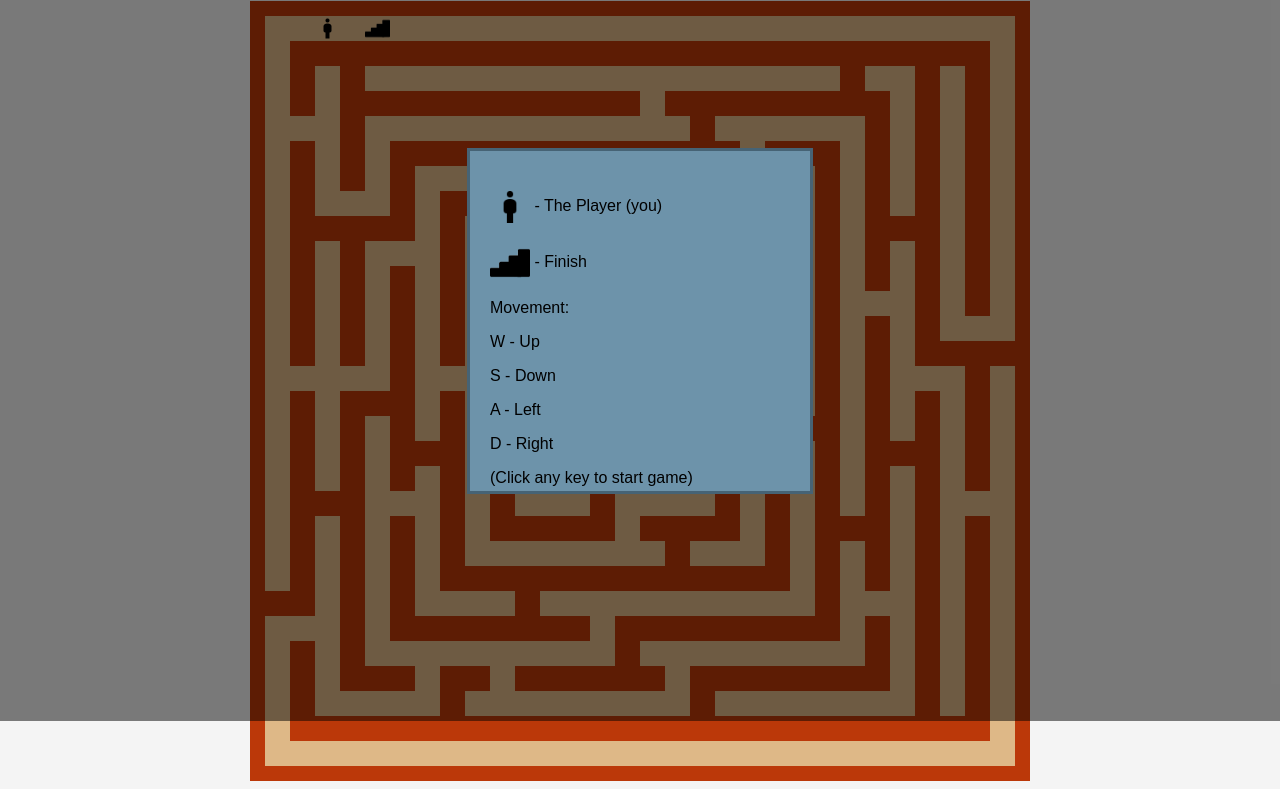
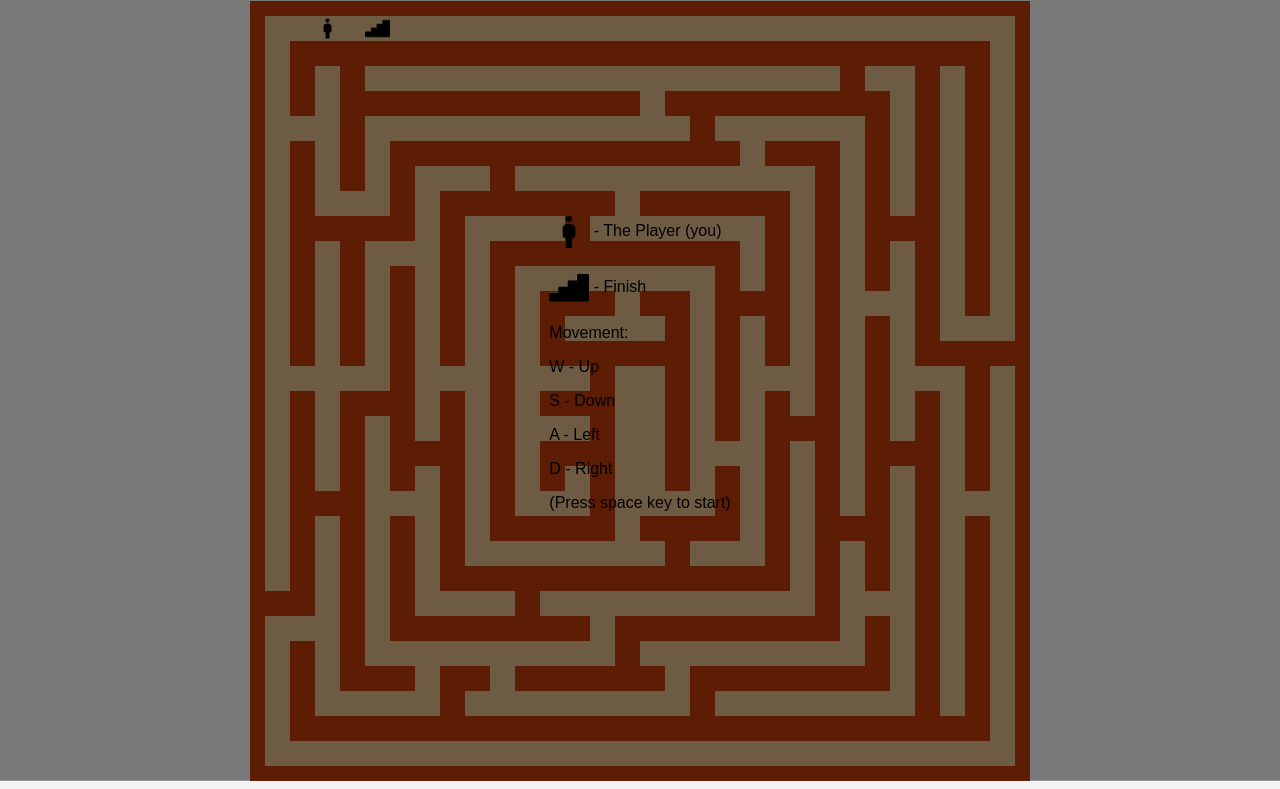
Before and after one commit to Patrex97/Project-Labyrinth, a plain HTML site: page index.html in a window 1280 px wide. Shown: the part 79-868 px from the top of the page. Drawn offline with Linux system fonts and the light colour scheme.

Commit message:
width bugfix

```diff
--- a/index.css
+++ b/index.css
@@ -2,6 +2,16 @@ body {
     background: #f4f4f4;
     font-family: sans-serif;
     box-sizing: border-box;
+    height: 100%;
+    margin:0;
+    overflow-x:hidden;
+}
+
+.main-container{
+    position:relative;
+    width:100vw;
+    height:100%;
+    /* overflow:hidden; */
 }
 h1 {
     text-align: center;
@@ -69,8 +79,8 @@ h1 {
     left:50%;
     top:50%;
     transform: translateX(-50%) translateY(-50%);
-    width:100vw;
-    height:100vh;
+    width:100%;
+    height:100%;
     background-color: rgba(0,0, 0, 0.5);
     z-index:2;
     display:none;
--- a/index.html
+++ b/index.html
@@ -11,6 +11,7 @@
 </head>
 
 <body>
+    <main class="main-container">
         <h1>Project Labyrinth</h1>
         <div id="gameArea" tabindex="-1"></div>
         <div id="hud">
@@ -20,8 +21,7 @@
             <div id="right" class="move-btn" move_direction="KeyD"></div>
         </div>
         <div class="popup">
-        <div id="instruction">
-            <p></p>
+            <div id="instruction desktop">
                 <p><img src="images/player.png" class="popup-image" alt="square should be here"> - The Player (you)</p>
                 <p><img src="images/finish.png"class="popup-image" alt="square should be here"> - Finish</p>
                 <p>Movement:</p>
@@ -29,13 +29,18 @@
                 <p>S - Down</p>
                 <p>A - Left</p>
                 <p>D - Right</p>
-            <p>(Click any key to start game)</p>
+                <p>(Press space key to start)</p>
             </div>
+            <!-- <div id="instruction desktop">
+                <p><img src="images/player.png" class="popup-image" alt="square should be here"> - The Player (you)</p>
+                <p><img src="images/finish.png"class="popup-image" alt="square should be here"> - Finish</p>
+                <p>Movement:</p>
+                <p>Press/hold movement button on bottom screen</p>
+                <p>(Touch screen to start)</p>
+            </div> -->
         </div>
+    </main>
     <script src="index.js"></script>
 </body>
 
 </html>
-
-<!-- "xStart": 21,
-		"yStart": 17 -->
```
Lines whose indentation alone changed are shown as unchanged.
